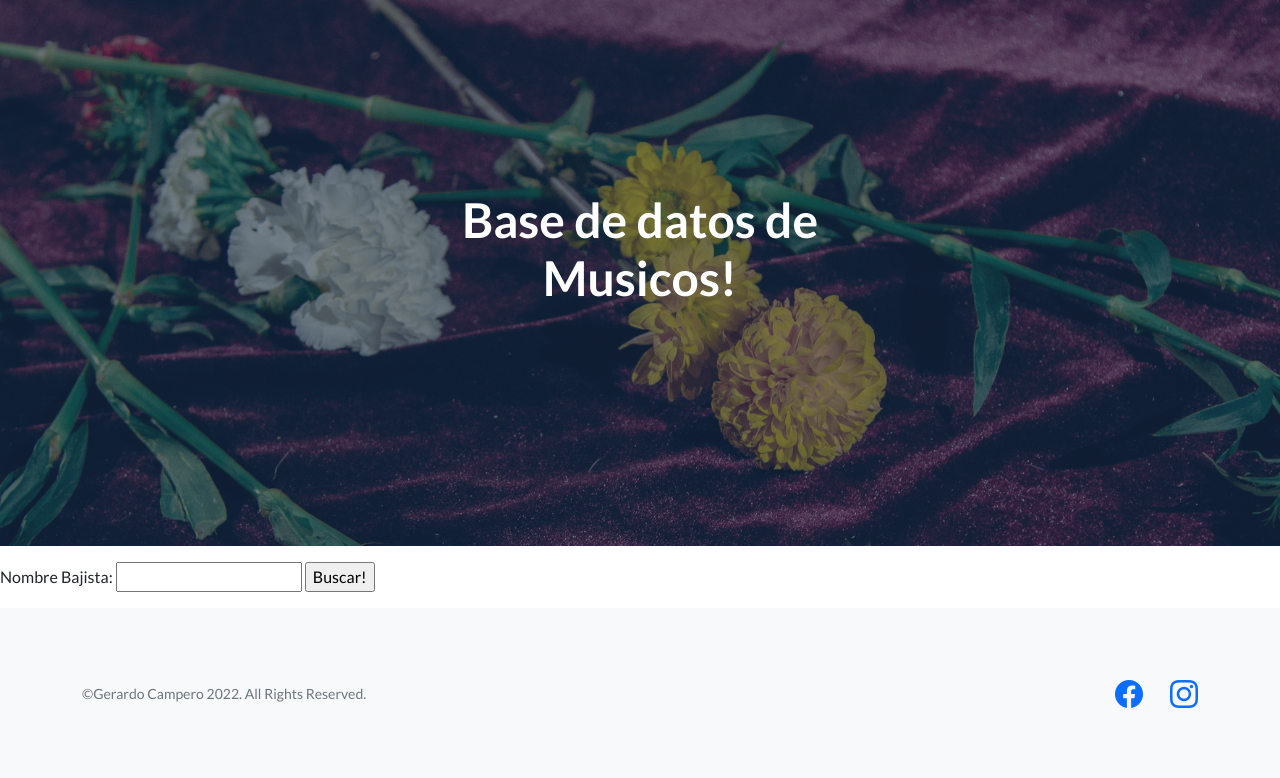
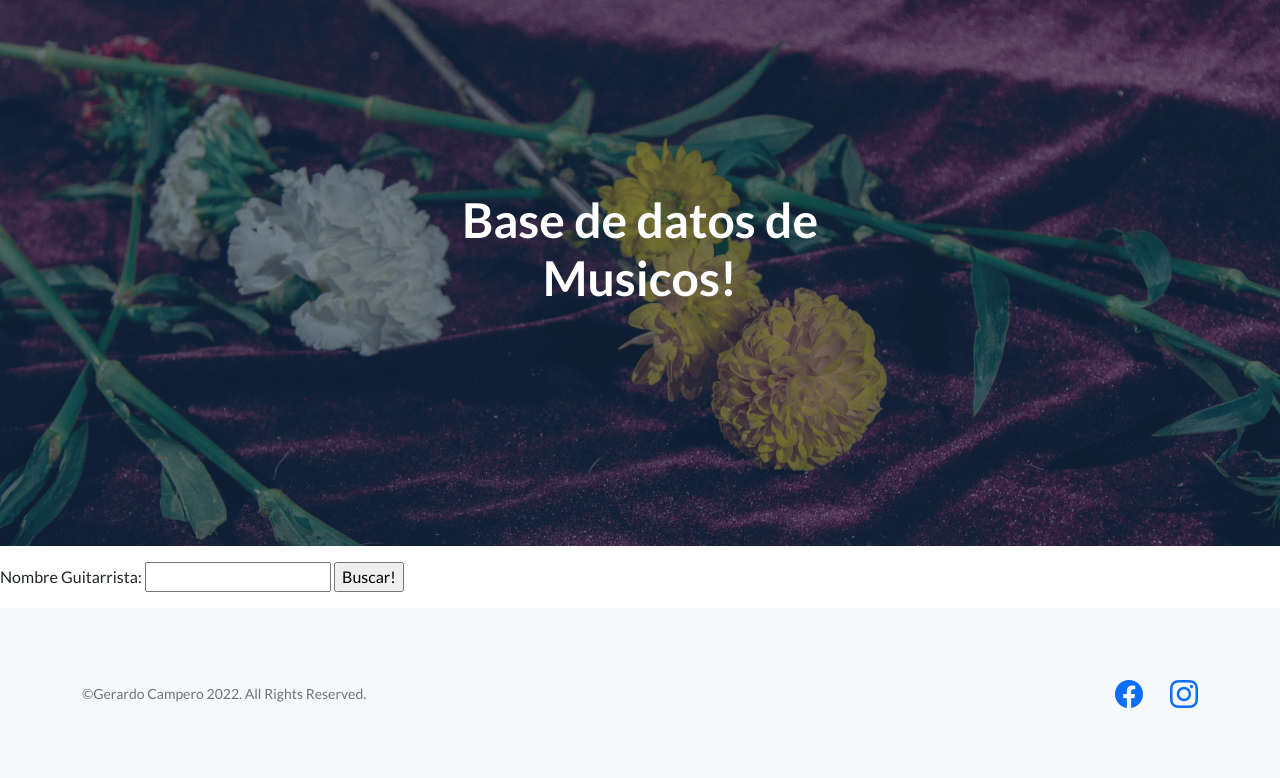
Before and after one commit to GerardoCampero/DesafioFinalMVT, a Django app: page /pathapp/buscar-guitarrista/ in a window 1280 px wide. Shown: the part 57-835 px from the top of the page. Run offline with Django 4.2, Linux system fonts and the light colour scheme; some libraries are stand-ins or nearby versions.

Commit message:
Se cambia bajista por guitarrista en la busqueda de guitarrista

```diff
--- a/FinaApp/templates/FinaApp/buscar_guitarrista.html
+++ b/FinaApp/templates/FinaApp/buscar_guitarrista.html
@@ -3,7 +3,7 @@
 {% block contenido %}
 <p>
 <form action="" method="get">
-    Nombre Bajista: <input type="text" name="nombre_guitarrista">
+    Nombre Guitarrista: <input type="text" name="nombre_guitarrista">
     <input type="submit" value="Buscar!">
 </form>
 </p>
```
